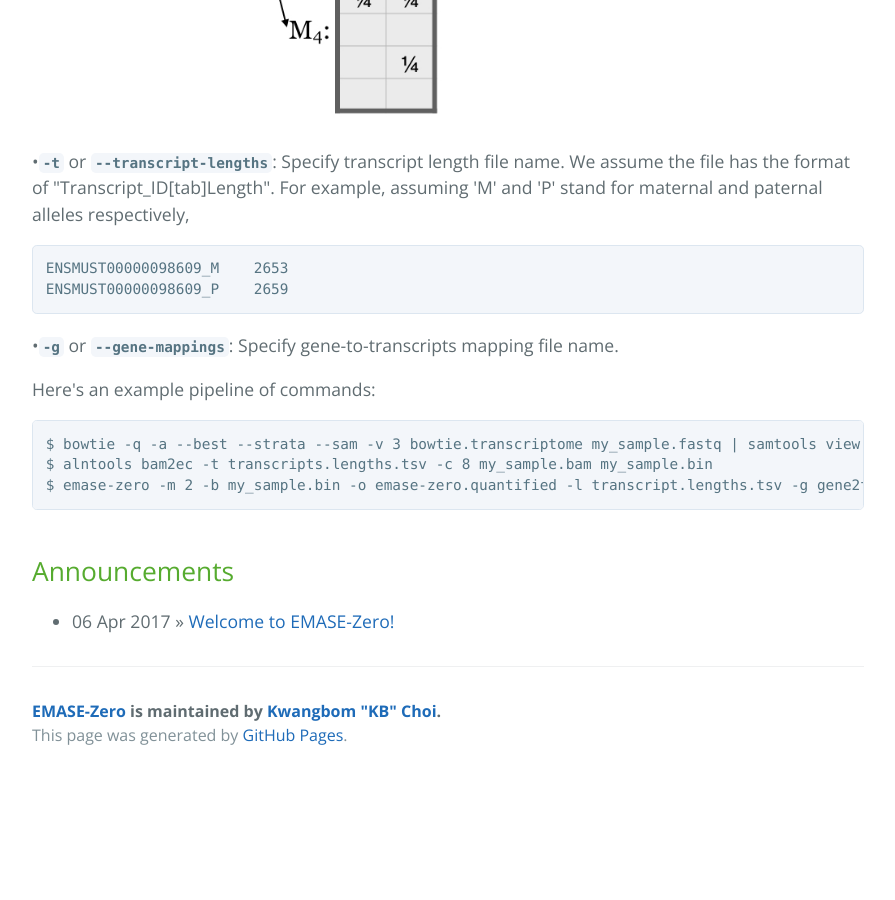
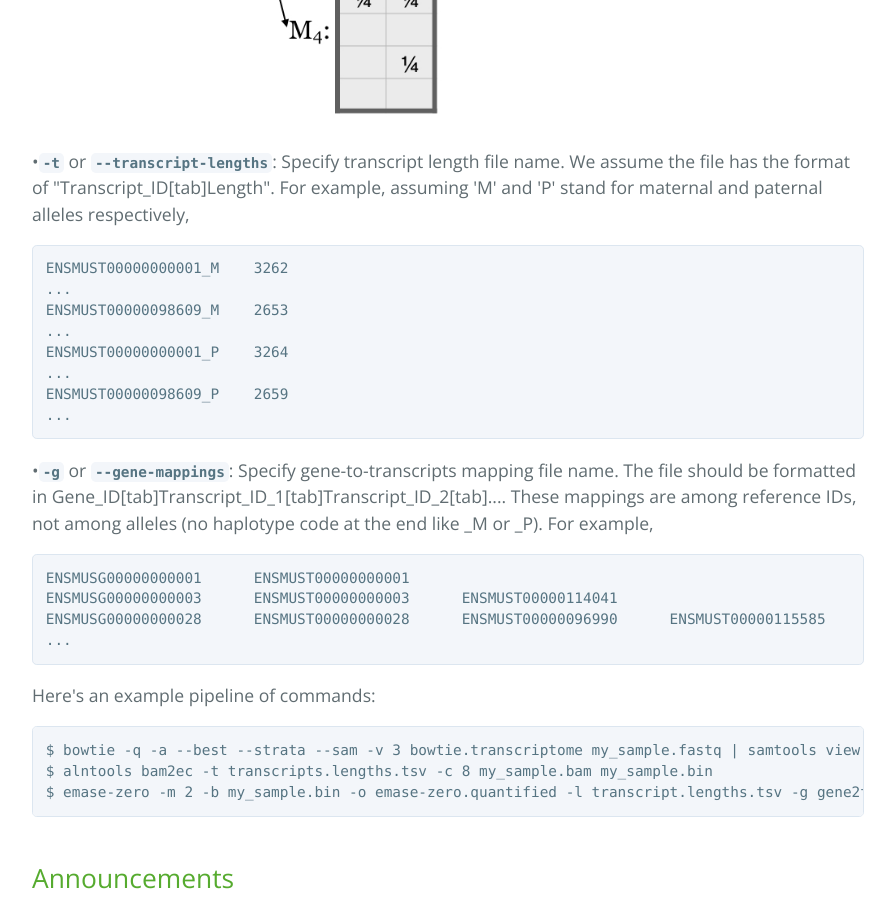
Before and after one commit to churchill-lab/emase-zero, a Jekyll site: the page built from index.html, in a window 1280 px wide and 900 px high, scrolled down 2977 px. Shown: the whole window, without its empty margins (192-1087 px from the left). Built offline with Jekyll 4.4.1, drawn with Linux system fonts in a browser that asks for light colours; the list of posts is cut into pages by our own code; before the commit the page ends 3756 px from its top, so only the background shows below that.

Commit message:
[kbchoi] Added more content on index.html

```diff
--- a/index.html
+++ b/index.html
@@ -75,11 +75,22 @@
 <p><a id="models" href="#models"></a><img src="EMASE_models.jpg" alt="" title="EMASE models"></p>
 
 <p>&#8226;<code><strong>-t</strong></code> or <code><strong>--transcript-lengths</strong></code>: Specify transcript length file name. We assume the file has the format of "Transcript_ID[tab]Length". For example, assuming 'M' and 'P' stand for maternal and paternal alleles respectively,</p>
-<pre><code>ENSMUST00000098609_M	2653
-ENSMUST00000098609_P	2659</code>
+<pre><code>ENSMUST00000000001_M	3262
+...
+ENSMUST00000098609_M	2653
+...
+ENSMUST00000000001_P	3264
+...
+ENSMUST00000098609_P	2659
+...</code>
 </pre>
 
-<p>&#8226;<code><strong>-g</strong></code> or <code><strong>--gene-mappings</strong></code>: Specify gene-to-transcripts mapping file name.</p>
+<p>&#8226;<code><strong>-g</strong></code> or <code><strong>--gene-mappings</strong></code>: Specify gene-to-transcripts mapping file name. The file should be formatted in Gene_ID[tab]Transcript_ID_1[tab]Transcript_ID_2[tab].... These mappings are among reference IDs, not among alleles (no haplotype code at the end like _M or _P). For example,</p>
+<pre><code>ENSMUSG00000000001	ENSMUST00000000001
+ENSMUSG00000000003	ENSMUST00000000003	ENSMUST00000114041
+ENSMUSG00000000028	ENSMUST00000000028	ENSMUST00000096990	ENSMUST00000115585
+...</code>
+</pre>
 
 <p>Here's an example pipeline of commands:</p>
 <pre><code>$ bowtie -q -a --best --strata --sam -v 3 bowtie.transcriptome my_sample.fastq | samtools view -bS - > my_sample.bam
```
